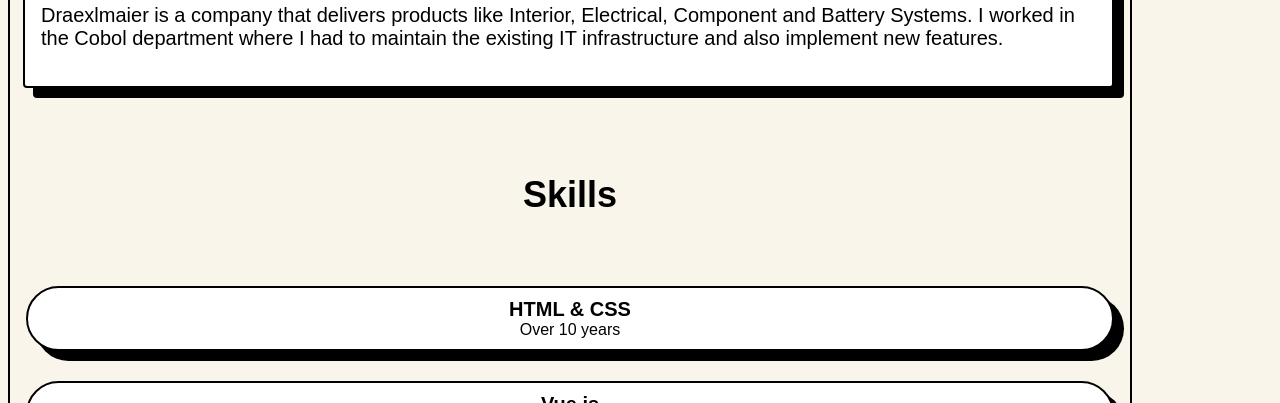
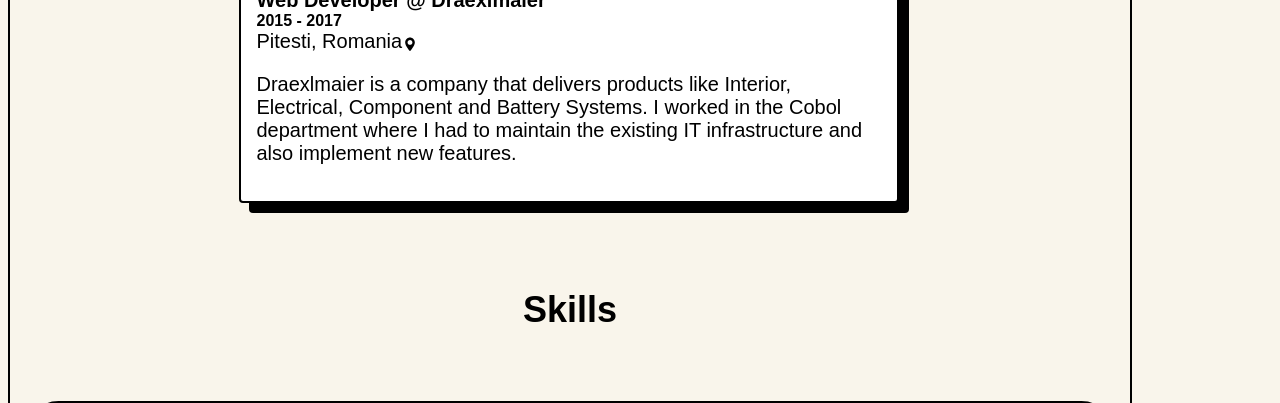
Before and after one commit to mcdumitrescu24/2024-mbrinza-website, a plain HTML site: page index.html in a window 1280 px wide. Shown: the part 1330-1733 px from the top of the page. Drawn offline with Linux system fonts and the light colour scheme; a web font is replaced by a local one.

Commit message:
add card width and margin

```diff
--- a/css/styles.css
+++ b/css/styles.css
@@ -11,13 +11,14 @@
     --orange: hsl(37.1, 100%, 70.2%);
     --green: hsl(159.4, 42.9%, 53.3%);
     --red: hsl(10.7, 100%, 70.2%);
-    --inner-padding: 0 32px;
-    --mobile-font-size: 20px;
-    --desktop-font-size: 24px;
     --2px-black-border: 2px solid var(--black);
     --10px-box-shadow: 10px 10px 0 0 #000;
     --mobile-padding: 16px;
+    --desktop-padding: 32px;
     --card-bg: hsl(0, 0%, 100%);
+    --inner-padding: 0 32px;
+    --fs-desktop: 24px;
+    --fs-mobile: 20px;
     --fs-h1: 32px;
     --fs-h2: 36px;
     --fs-sm: 16px;
@@ -27,7 +28,7 @@ body {
     margin: 0;
     background-color: var(--body-bg);
     font-family: "Darker Grotesque", sans-serif;
-    font-size: var(--mobile-font-size);
+    font-size: var(--fs-mobile);
     font-weight: 500;
 }
 
@@ -135,6 +136,8 @@ h2 {
     box-sizing: border-box;
     box-shadow: var(--10px-box-shadow);
     border-radius: 4px;
+    max-width: 660px;
+    margin: 0 auto;
 }
 
 .row1 {
```
